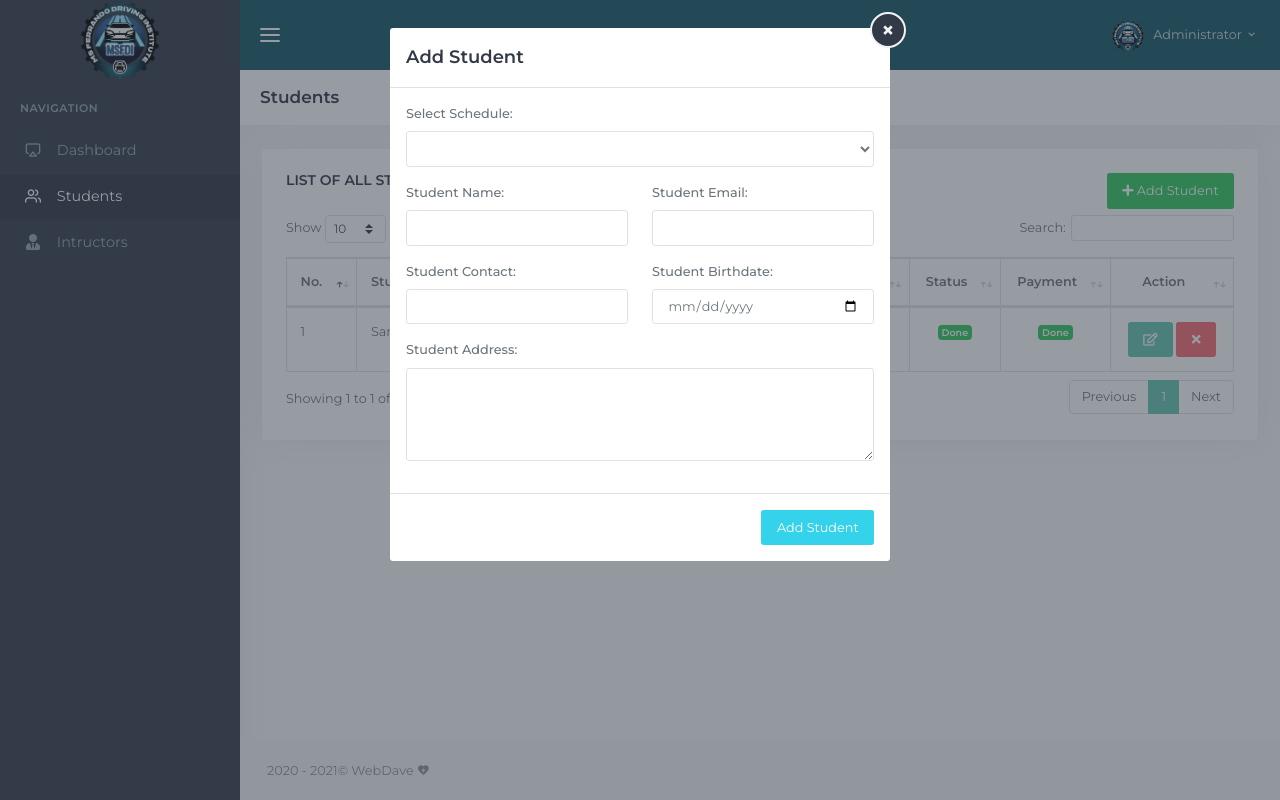
After one commit to davemaster199x/msferrando, a PHP site: page /admin/pages/students.php in a window 1280 px wide, after a click on "Add Student". The commit adds this page. Run offline with PHP 8.4, Linux system fonts and the light colour scheme; a user stored in the database is signed in; tables that the repository leaves empty or names only in its code hold one stand-in row (values such as "Sample post"); lists and menus that the app fills with data are empty; some libraries are stand-ins or nearby versions.

Commit message:
Student page done

```diff
--- a/admin/pages/dashboard_modal.php
+++ b/admin/pages/dashboard_modal.php
@@ -44,7 +44,7 @@
         <div class="modal-content">
             <div class="modal-header">
                 <button type="button" class="close" data-dismiss="modal" aria-hidden="true">×</button>
-                <h4 class="modal-title">Add Schedule</h4>
+                <h4 class="modal-title">Update Schedule</h4>
             </div>
             <div class="modal-body">
                 <div id="show_update_schedule"></div>
--- a/admin/pages/inc/left_sidebar.php
+++ b/admin/pages/inc/left_sidebar.php
@@ -17,14 +17,14 @@
                 </li>
 
                 <li>
-                    <a href="./accutest.php" class="">
+                    <a href="./students.php" class="">
                         <i class="fe-users"></i>
                         <span> Students </span>
                     </a>
                 </li>
 
                 <li>
-                    <a href="./technologist.php" class="">
+                    <a href="./instructors.php" class="">
                         <i class="fas fa-user-tie"></i>
                         <span> Intructors </span>
                     </a>
--- /dev/null
+++ b/admin/pages/students.php
@@ -0,0 +1,130 @@
+<?php
+session_start();
+include("../connection.php");
+date_default_timezone_set('Asia/Manila');
+if (empty($_SESSION['user_id'])) {
+    header("Location: ../index.php");
+}
+ ?>
+<!DOCTYPE html>
+<html lang="en">
+    <head>
+        <meta charset="utf-8" />
+        <title>MS Ferrando | Students</title>
+        <meta name="viewport" content="width=device-width, initial-scale=1.0">
+        <meta content="Coderthemes" name="author" />
+        <meta http-equiv="X-UA-Compatible" content="IE=edge" />
+        <!-- App favicon -->
+        <link rel="shortcut icon" href="../../images/MSFDILOGO5INCH.png">
+        <!-- C3 Chart css -->
+        <link href="../assets/libs/c3/c3.min.css" rel="stylesheet" type="text/css" />
+        <!-- App css -->
+        <link href="../assets/css/bootstrap.min.css" rel="stylesheet" type="text/css" id="bootstrap-stylesheet" />
+        <link href="../assets/css/icons.min.css" rel="stylesheet" type="text/css" />
+        <link href="../assets/css/app.min.css" rel="stylesheet" type="text/css"  id="app-stylesheet" />
+        <link href="../assets/libs/datatables/dataTables.bootstrap4.css" rel="stylesheet" type="text/css" />
+        <link href="../assets/libs/datatables/buttons.bootstrap4.css" rel="stylesheet" type="text/css" />
+        <link href="../assets/libs/datatables/responsive.bootstrap4.css" rel="stylesheet" type="text/css" />
+
+    </head>
+
+    <body>
+
+        <!-- Begin page -->
+        <div id="wrapper">
+            <!-- Topbar Start -->
+            <?php include './inc/top_bar.php'; ?>
+            <!-- end Topbar -->
+            <!-- ========== Left Sidebar Start ========== -->
+            <?php include './inc/left_sidebar.php'; ?>
+            <!-- Left Sidebar End -->
+            <!-- ============================================================== -->
+            <!-- Start Page Content here -->
+            <!-- ============================================================== -->
+
+            <div class="content-page">
+                <div class="content">
+
+                    <!-- Start Content-->
+                    <div class="container-fluid">
+                        <!-- start page title -->
+                        <div class="row">
+                            <div class="col-12">
+                                <div class="page-title-box">
+                                    <h4 class="page-title">Students</h4>
+                                </div>
+                            </div>
+                        </div>
+                        <!-- end page title -->
+                        <?php include './students_content.php'; ?>
+                        <!-- end row -->
+                    </div> <!-- end container-fluid -->
+                </div> <!-- end content -->
+
+
+
+                <!-- Footer Start -->
+                <footer class="footer">
+                    <div class="container-fluid">
+                        <div class="row">
+                            <div class="col-md-12">
+                                <?php $year_now = date('Y'); ?>
+                                2020 - <?=$year_now?>&copy; WebDave <i class="mdi mdi-heart-flash"></i>
+                            </div>
+                        </div>
+                    </div>
+                </footer>
+                <!-- end Footer -->
+
+            </div>
+
+            <!-- ============================================================== -->
+            <!-- End Page content -->
+            <!-- ============================================================== -->
+
+        </div>
+        <!-- END wrapper -->
+
+        <!-- Right bar overlay-->
+        <div class="rightbar-overlay"></div>
+        <!-- Vendor js -->
+        <script src="../assets/js/vendor.min.js"></script>
+        <!--C3 Chart-->
+        <script src="../assets/libs/d3/d3.min.js"></script>
+        <script src="../assets/libs/c3/c3.min.js"></script>
+        <script src="../assets/libs/echarts/echarts.min.js"></script>
+        <script src="../assets/js/pages/dashboard.init.js"></script>
+        <!-- App js -->
+        <script src="../assets/js/app.min.js"></script>
+
+        <script>
+        $(function () {
+          $('#datatable').DataTable()
+        })
+        </script>
+
+        <script>
+        $(function () {
+          $('#datatable1').DataTable()
+        })
+        </script>
+        <!-- Required datatable js -->
+        <script src="../assets/libs/datatables/jquery.dataTables.min.js"></script>
+        <script src="../assets/libs/datatables/dataTables.bootstrap4.min.js"></script>
+        <!-- Buttons examples -->
+        <script src="../assets/libs/datatables/dataTables.buttons.min.js"></script>
+        <script src="../assets/libs/datatables/buttons.bootstrap4.min.js"></script>
+        <script src="../assets/libs/jszip/jszip.min.js"></script>
+        <script src="../assets/libs/pdfmake/pdfmake.min.js"></script>
+        <script src="../assets/libs/pdfmake/vfs_fonts.js"></script>
+        <script src="../assets/libs/datatables/buttons.html5.min.js"></script>
+        <script src="../assets/libs/datatables/buttons.print.min.js"></script>
+        <script src="../assets/libs/datatables/buttons.colVis.js"></script>
+        <!-- Responsive examples -->
+        <script src="../assets/libs/datatables/dataTables.responsive.min.js"></script>
+        <script src="../assets/libs/datatables/responsive.bootstrap4.min.js"></script>
+        <!-- Datatables init -->
+        <script src="../assets/js/pages/datatables.init.js"></script>
+
+    </body>
+</html>
--- /dev/null
+++ b/admin/pages/students_content.php
@@ -0,0 +1,268 @@
+        <!-- This part for the list of all students -->
+        <div class="row">
+          <div class="col-12">
+            <div class="card-box table-responsive">
+                <h4 class="header-title">List of All Students
+                  <div class="float-right">
+                    <button  type="button" class="btn btn-icon waves-effect waves-light btn-success" data-toggle="modal" data-target="#con-close-modal"><i class="fa fa-plus"></i> Add Student</button>
+                  </div>
+                </h4>
+
+                <br>
+                <table id="datatable" class="table table-bordered dt-responsive nowrap table-hover" style="border-collapse: collapse; border-spacing: 0; width: 100%;">
+
+                    <thead>
+                    <tr>
+                        <th>No.</th>
+                        <th>Student Name</th>
+                        <th class="text-center">Schedule</th>
+                        <th class="text-center">Email Address</th>
+                        <th class="text-center">Contact #</th>
+                        <th class="text-center">Status</th>
+                        <th class="text-center">Payment</th>
+                        <th class="text-center">Action</th>
+                    </tr>
+                    </thead>
+                    <tbody>
+                      <?php
+                        $count = 1;
+                        $query = mysqli_query($conn, "SELECT * FROM tbl_student INNER JOIN tbl_schedule ON tbl_student.sched_id = tbl_schedule.sched_id ORDER BY stud_id DESC");
+                        while($data = mysqli_fetch_array($query)) {
+                      ?>
+                      <tr style="cursor: pointer;">
+                          <td><?=$count++?></td>
+                          <td><?=$data['stud_name']?></td>
+                          <td class="text-center"><?=$data['sched_description']?></td>
+                          <td class="text-center"><?=$data['stud_email_address']?></td>
+                          <td class="text-center"><?=$data['stud_contact']?></td>
+                          <td class="text-center">
+                            <?php
+                            $status = $data['stud_status'];
+                            if ($status == 0) {
+                              echo '<span class="badge label-table badge-warning">In Progress</span>';
+                            } else {
+                              echo '<span class="badge label-table badge-success">Done</span>';
+                            }
+                            ?>
+                          </td>
+                          <td class="text-center">
+                            <?php
+                            $stud_payment = $data['stud_payment'];
+                            if ($stud_payment == 0) {
+                              echo '<span class="badge label-table badge-warning">Not Yet</span>';
+                            } else {
+                              echo '<span class="badge label-table badge-success">Done</span>';
+                            }
+                            ?>
+                          </td>
+                          <td class="text-center">
+                          <button type="button" class="btn btn-icon waves-effect waves-light btn-primary" data-toggle="modal" data-target="#update-student-modal" id="<?=$data['stud_id']?>" onclick="show_update_student(this.id)"> <i class="far fa-edit"></i> </button>
+                          <button type="button" class="btn btn-icon waves-effect waves-light btn-danger" id="<?=$data['stud_id']?>" onclick="delete_student(this.id)"> <i class="fas fa-times"></i> </button>
+                          </td>
+                      </tr>
+                      <?php } ?>
+                    </tbody>
+                </table>
+            </div>
+          </div>
+        </div>
+        <!--End This part for the list of all students -->
+        <!-- end row -->
+
+        <div id="con-close-modal" class="modal fade" tabindex="-1" role="dialog" aria-hidden="true" style="display: none;">
+            <div class="modal-dialog">
+                <div class="modal-content">
+                    <div class="modal-header">
+                        <button type="button" class="close" data-dismiss="modal" aria-hidden="true">×</button>
+                        <h4 class="modal-title">Add Student</h4>
+                    </div>
+                    <div class="modal-body">
+                        <div class="row">
+                            <div class="col-md-12">
+                                <div class="form-group">
+                                    <label for="field-1" class="control-label">Select Schedule:</label>
+                                    <select id="sched_id" class="form-control">
+                                        <?php
+                                        $query_schedule = mysqli_query($conn, "SELECT * FROM tbl_schedule WHERE sched_status = 1 ORDER BY sched_id DESC");
+                                        while($data_schedule = mysqli_fetch_array($query_schedule)) {
+                                            echo '<option value="'.$data_schedule['sched_id'].'">'.$data_schedule['sched_description'].'</option>';
+                                        }
+                                        ?>
+                                    </select>
+                                </div>
+                            </div>
+                        </div>
+                        <div class="row">
+                            <div class="col-md-6">
+                                <div class="form-group">
+                                    <label for="field-1" class="control-label">Student Name:</label>
+                                    <input type="text" class="form-control" id="stud_name">
+                                </div>
+                            </div>
+                            <div class="col-md-6">
+                                <div class="form-group">
+                                    <label for="field-1" class="control-label">Student Email:</label>
+                                    <input type="text" class="form-control" id="stud_email_address">
+                                </div>
+                            </div>
+                        </div>
+                        <div class="row">
+                            <div class="col-md-6">
+                                <div class="form-group">
+                                    <label for="field-1" class="control-label">Student Contact:</label>
+                                    <input type="text" class="form-control" id="stud_contact">
+                                </div>
+                            </div>
+                            <div class="col-md-6">
+                                <div class="form-group">
+                                    <label for="field-1" class="control-label">Student Birthdate:</label>
+                                    <input type="date" class="form-control" id="stud_birthdate">
+                                </div>
+                            </div>
+                        </div>
+                        <div class="row">
+                            <div class="col-md-12">
+                                <div class="form-group">
+                                    <label for="field-1" class="control-label">Student Address:</label>
+                                    <textarea id="stud_address" class="form-control" cols="30" rows="4"></textarea>
+                                </div>
+                            </div>
+                        </div>
+                    </div>
+                    <div class="modal-footer">
+                        <button type="button" class="btn btn-info waves-effect waves-light" onclick="save_student()">Add Student</button>
+                    </div>
+                </div>
+            </div>
+        </div>
+
+        <div id="update-student-modal" class="modal fade" tabindex="-1" role="dialog" aria-hidden="true" style="display: none;">
+            <div class="modal-dialog">
+                <div class="modal-content">
+                    <div class="modal-header">
+                        <button type="button" class="close" data-dismiss="modal" aria-hidden="true">×</button>
+                        <h4 class="modal-title">Update Student</h4>
+                    </div>
+                    <div class="modal-body">
+                        <div id="show_update_student"></div>
+                    </div>
+                    <div class="modal-footer">
+                        <button type="button" class="btn btn-success waves-effect waves-light" onclick="update_student()">Update Student</button>
+                    </div>
+                </div>
+            </div>
+        </div>
+
+      <script src="../assets/jquery.min.js"></script>
+      <script type="text/javascript">
+          function save_student() {
+            sched_id = document.getElementById("sched_id").value;
+            stud_name = document.getElementById("stud_name").value;
+            stud_email_address = document.getElementById("stud_email_address").value;
+            stud_contact = document.getElementById("stud_contact").value;
+            stud_birthdate = document.getElementById("stud_birthdate").value;
+            stud_address = document.getElementById("stud_address").value;
+
+            if (stud_name == '' || stud_email_address == '' || stud_contact == '' || stud_birthdate == '' || stud_address == '') {
+              alert('Please fill up all Student Information!!');
+            } else {
+              $.ajax({
+                  url: 'student_query.php',
+                  type: 'POST',
+                  async: false,
+                  data:{
+                    sched_id:sched_id,
+                    stud_name:stud_name,
+                    stud_email_address:stud_email_address,
+                    stud_contact:stud_contact,
+                    stud_birthdate:stud_birthdate,
+                    stud_address:stud_address,
+                    save_student: 1,
+                  },
+                      success: function(response){
+                        if (response == 'success') {
+                          alert('Student Successfully Added!!');
+                          location.reload();
+                        }
+                      }
+                });
+            }
+          }
+
+          function delete_student(id) {
+            if (confirm('Are you sure?')) {
+              $.ajax({
+                  url: 'student_query.php',
+                  type: 'POST',
+                  async: false,
+                  data:{
+                    stud_id:id,
+                    delete_student: 1,
+                  },
+                      success: function(response){
+                        if (response == 'success') {
+                          alert('Student Successfully Deleted!!');
+                          location.reload();
+                        }
+                      }
+                  });
+            }
+          }
+
+          function show_update_student(id) {
+            $.ajax({
+                url: 'student_query.php',
+                type: 'POST',
+                async: false,
+                data:{
+                    stud_id:id,
+                    show_update_student: 1,
+                },
+                    success: function(response){
+                        $('#show_update_student').html(response);
+                    }
+                });
+          }
+
+
+          function update_student() {
+            stud_id = document.getElementById("stud_id_update").value;
+            sched_id = document.getElementById("sched_id_update").value;
+            stud_status = document.getElementById("stud_status_update").value;
+            stud_payment = document.getElementById("stud_payment_update").value;
+            stud_name = document.getElementById("stud_name_update").value;
+            stud_email_address = document.getElementById("stud_email_address_update").value;
+            stud_contact = document.getElementById("stud_contact_update").value;
+            stud_birthdate = document.getElementById("stud_birthdate_update").value;
+            stud_address = document.getElementById("stud_address_update").value;
+            stud_notes = document.getElementById("stud_notes_update").value;
+
+            if (confirm('Are you sure?')) {
+                  $.ajax({
+                    url: 'student_query.php',
+                    type: 'POST',
+                    async: false,
+                    data:{
+                        stud_id:stud_id,
+                        sched_id:sched_id,
+                        stud_status:stud_status,
+                        stud_payment:stud_payment,
+                        stud_name:stud_name,
+                        stud_email_address:stud_email_address,
+                        stud_contact:stud_contact,
+                        stud_birthdate:stud_birthdate,
+                        stud_address:stud_address,
+                        stud_notes:stud_notes,
+                        update_student: 1,
+                    },
+                        success: function(response){
+                          if (response == 'success') {
+                            alert('Student Successfully Updated!!');
+                            location.reload();
+                          }
+                        }
+                    });
+                }
+            }
+
+      </script>
```
Also changed, not shown: admin/pages/dashboard_content.php (+36 -1 lines), admin/pages/dashboard_query.php (+15 -0 lines), admin/pages/student_query.php (added, +145 -0 lines), admin/pages/sources/accutest.php (renamed from admin/pages/accutest.php), admin/pages/sources/accutest_content.php (renamed from admin/pages/accutest_content.php), admin/pages/sources/accutest_query.php (renamed from admin/pages/accutest_query.php), admin/pages/sources/technologist.php (renamed from admin/pages/technologist.php), admin/pages/sources/technologist_content.php (renamed from admin/pages/technologist_content.php), admin/pages/sources/technologist_query.php (renamed from admin/pages/technologist_query.php).
